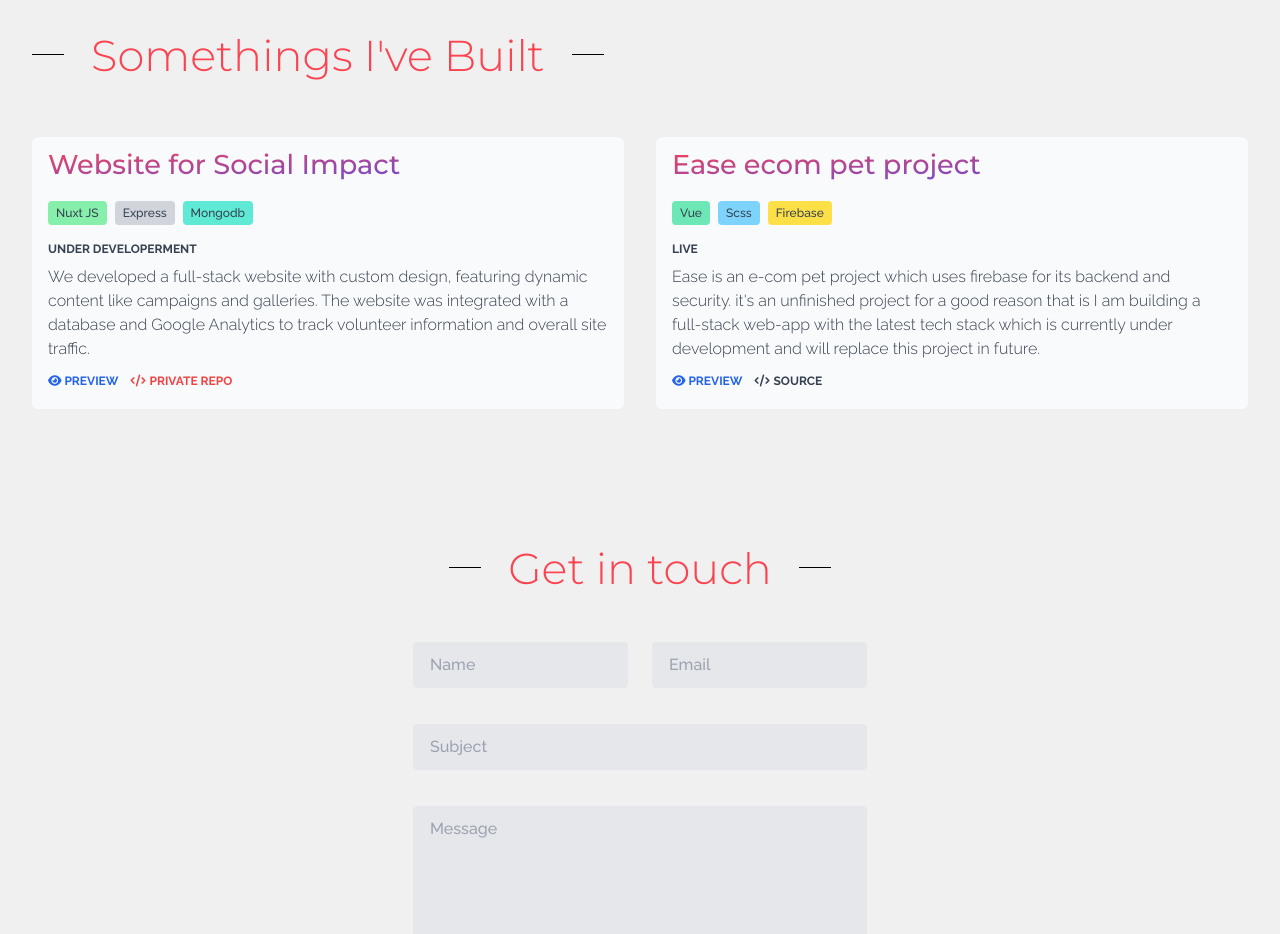
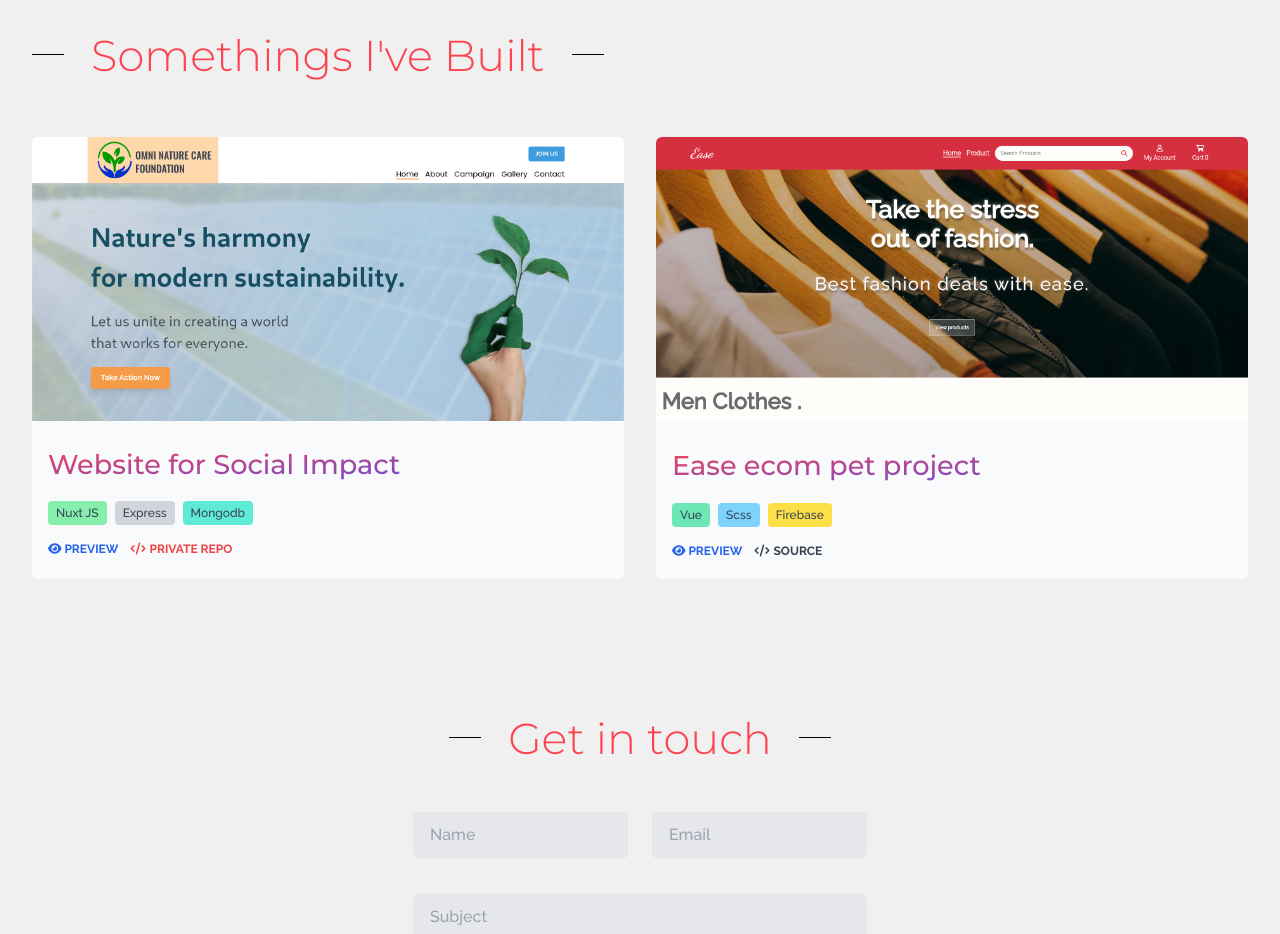
Before and after one commit to sosring/portfolio, a Nuxt app: page / in a window 1280 px wide. Shown: the part 2260-3194 px from the top of the page. Built offline with nearby package versions, Linux system fonts and the light colour scheme.

Commit message:
few updates

```diff
--- a/components/Project-card.vue
+++ b/components/Project-card.vue
@@ -1,17 +1,15 @@
 <template>
 
       <article class="text-gray-700
-        font-raleway overflow-hidden"
+        font-raleway overflow-hidden
+        bg-gray-50  rounded-md"
        :class="shadowClass">
 
-    <!--
       <img :src="`/projects/${project.img}.png`"
         :alt="project.img"
-        class="mb-4 object-cover rounded-md">
-    -->
+        class="mb-4 object-cover">
 
-        <div class="px-4 py-2
-         bg-gray-50 rounded-md">
+        <div class="px-4 py-2">
 
           <h3 class="heading
            font-medium mb-4 active"
@@ -26,12 +24,10 @@
             </li>
           </ul>
 
-
-          <p v-html="devStatus"
-           class="text-xs font-bold mb-2"></p>
-
+        <!--
           <p v-html="project.summary"
            class="summary"></p>
+        -->
 
           <!-- Links -->
           <div class="flex gap-3 my-3">
@@ -76,10 +72,6 @@
   const shadowClass = computed(() => {
     return props.index / 2 ? 'shadow-blue-200' : 'shadow-red-200'
   })
-
-  const devStatus = computed(() => {
-    return props.project.inDevelopment ? 'UNDER DEVELOPERMENT' : 'LIVE'
-  })
 </script>
 
 <style scoped>
--- a/layouts/default.vue
+++ b/layouts/default.vue
@@ -25,6 +25,7 @@
 </template>
 
 <script setup>
+  import gsap from 'gsap'
   const showNav = ref(false)
 </script>
 
--- a/stores/useProjects.js
+++ b/stores/useProjects.js
@@ -8,7 +8,6 @@ export const useProjectStore = defineStore('useProject', {
         stack: ['Nuxt JS', 'Express', 'Mongodb'],
         web_link: 'https://onc-foundation.netlify.app',
         source: null,
-        inDevelopment: true,
         private: true
       },
       {
@@ -18,7 +17,6 @@ export const useProjectStore = defineStore('useProject', {
         stack: ['Vue', 'Scss', 'Firebase'],
         web_link: 'https://ease-7f317.firebaseapp.com/',
         source: 'https://github.com/sosring/ease-ecom',
-        inDevelopment: false,
         private: false
       }
     ]
```
